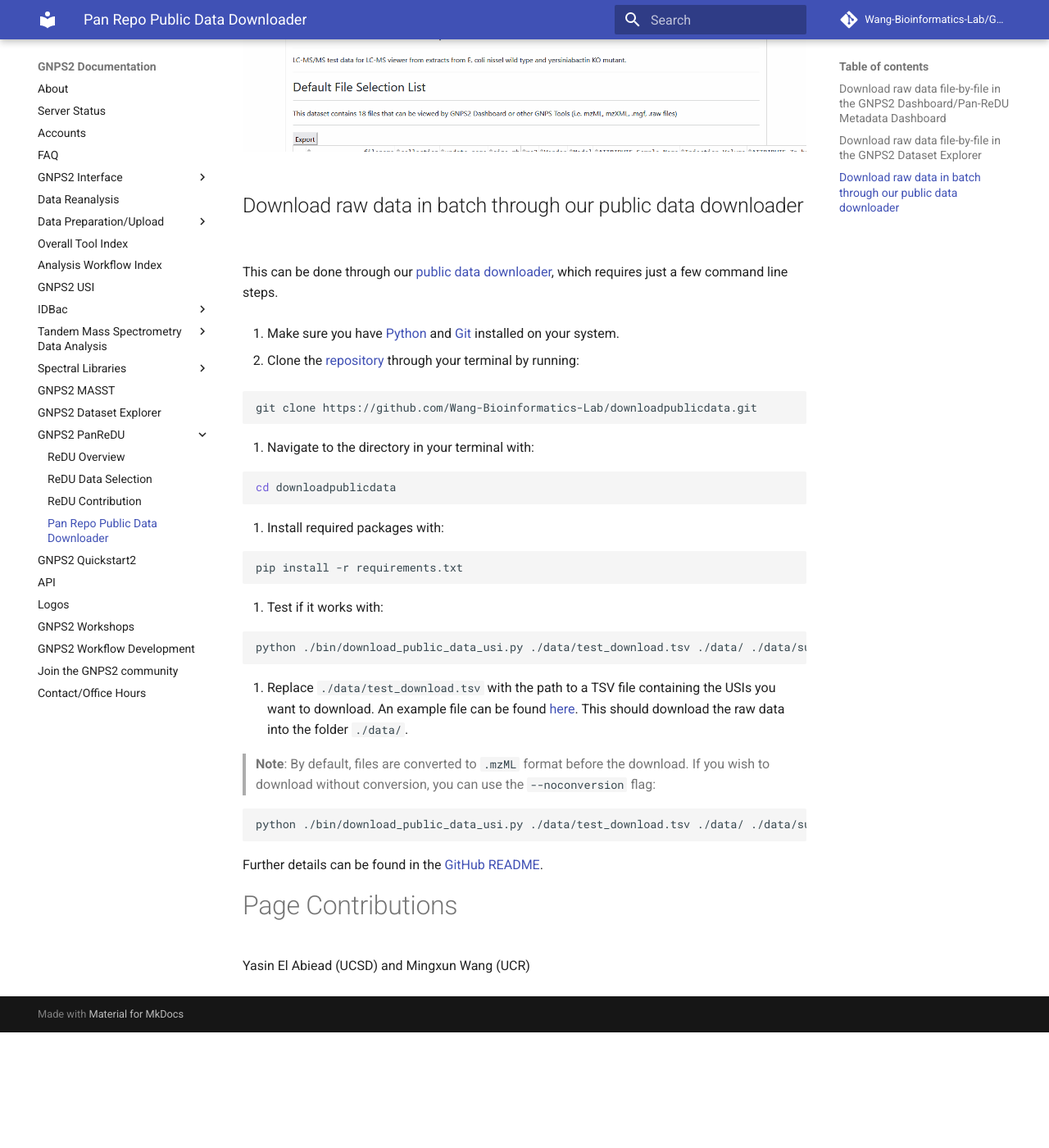
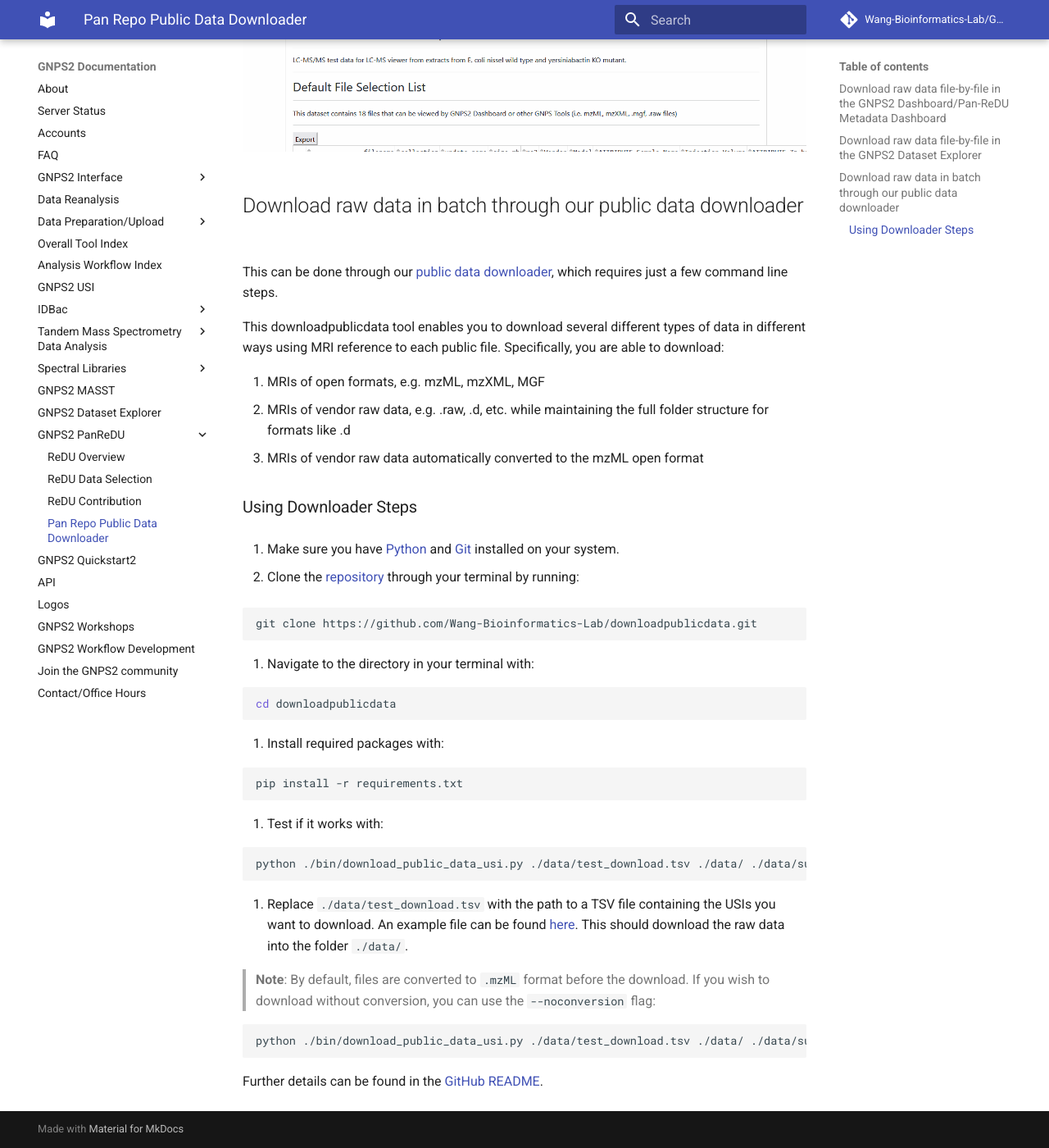
Before and after one commit to Wang-Bioinformatics-Lab/GNPS2_Documentation, an MkDocs documentation site: the page built from docs/downloadpublicdata.md, in a window 1280 px wide and 1400 px high, scrolled down 1001 px. Shown: the whole window at 82% size. Built offline with MkDocs 1.6.1 and Material for MkDocs 9.7.7, drawn with Linux system fonts in a browser that asks for light colours; comment, search, counter and statistics services are not loaded; before the commit the page ends 2260 px from its top, so only the background shows below that.

Commit message:
Update downloadpublicdata.md

````diff
--- a/docs/downloadpublicdata.md
+++ b/docs/downloadpublicdata.md
@@ -16,33 +16,42 @@
 
 This can be done through our [public data downloader](https://github.com/Wang-Bioinformatics-Lab/downloadpublicdata), which requires just a few command line steps.
 
+This downloadpublicdata tool enables you to download several different types of data in different ways using MRI reference to each public file. Specifically, you are able to download:
+
+1. MRIs of open formats, e.g. mzML, mzXML, MGF
+1. MRIs of vendor raw data, e.g. .raw, .d, etc. while maintaining the full folder structure for formats like .d
+1. MRIs of vendor raw data automatically converted to the mzML open format
+
+
+### Using Downloader Steps
+
 1. Make sure you have [Python](https://wiki.python.org/moin/BeginnersGuide/Download) and [Git](https://github.com/git-guides/install-git) installed on your system.
 
-2. Clone the [repository](https://github.com/Wang-Bioinformatics-Lab/downloadpublicdata) through your terminal by running:
+1. Clone the [repository](https://github.com/Wang-Bioinformatics-Lab/downloadpublicdata) through your terminal by running:
 
    ```bash
    git clone https://github.com/Wang-Bioinformatics-Lab/downloadpublicdata.git
    ```
 
-3. Navigate to the directory in your terminal with:
+1. Navigate to the directory in your terminal with:
 
    ```bash
    cd downloadpublicdata
    ```
 
-4. Install required packages with:
+1. Install required packages with:
 
    ```bash
    pip install -r requirements.txt
    ```
 
-5. Test if it works with:
+1. Test if it works with:
 
    ```bash
    python ./bin/download_public_data_usi.py ./data/test_download.tsv ./data/ ./data/summary.tsv
    ```
 
-6. Replace `./data/test_download.tsv` with the path to a TSV file containing the USIs you want to download. An example file can be found [here](https://github.com/Wang-Bioinformatics-Lab/downloadpublicdata/blob/main/data/test_download.tsv). This should download the raw data into the folder `./data/`.
+1. Replace `./data/test_download.tsv` with the path to a TSV file containing the USIs you want to download. An example file can be found [here](https://github.com/Wang-Bioinformatics-Lab/downloadpublicdata/blob/main/data/test_download.tsv). This should download the raw data into the folder `./data/`.
 
    > **Note**: By default, files are converted to `.mzML` format before the download. If you wish to download without conversion, you can use the `--noconversion` flag:
 
@@ -51,7 +60,3 @@
    ```
 
 Further details can be found in the [GitHub README](https://github.com/Wang-Bioinformatics-Lab/downloadpublicdata).
-
-
-# Page Contributions
-Yasin El Abiead (UCSD) and Mingxun Wang (UCR)
````
